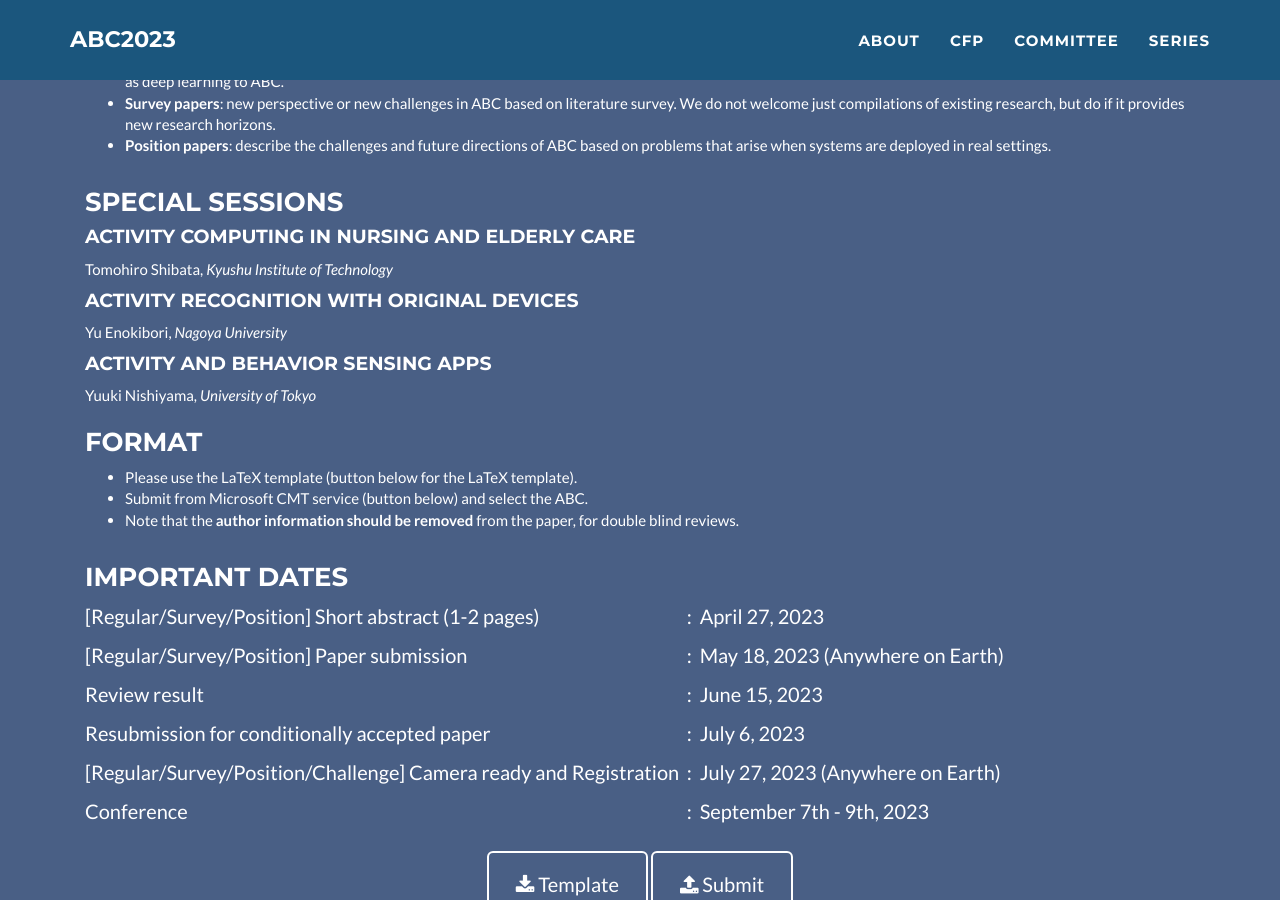
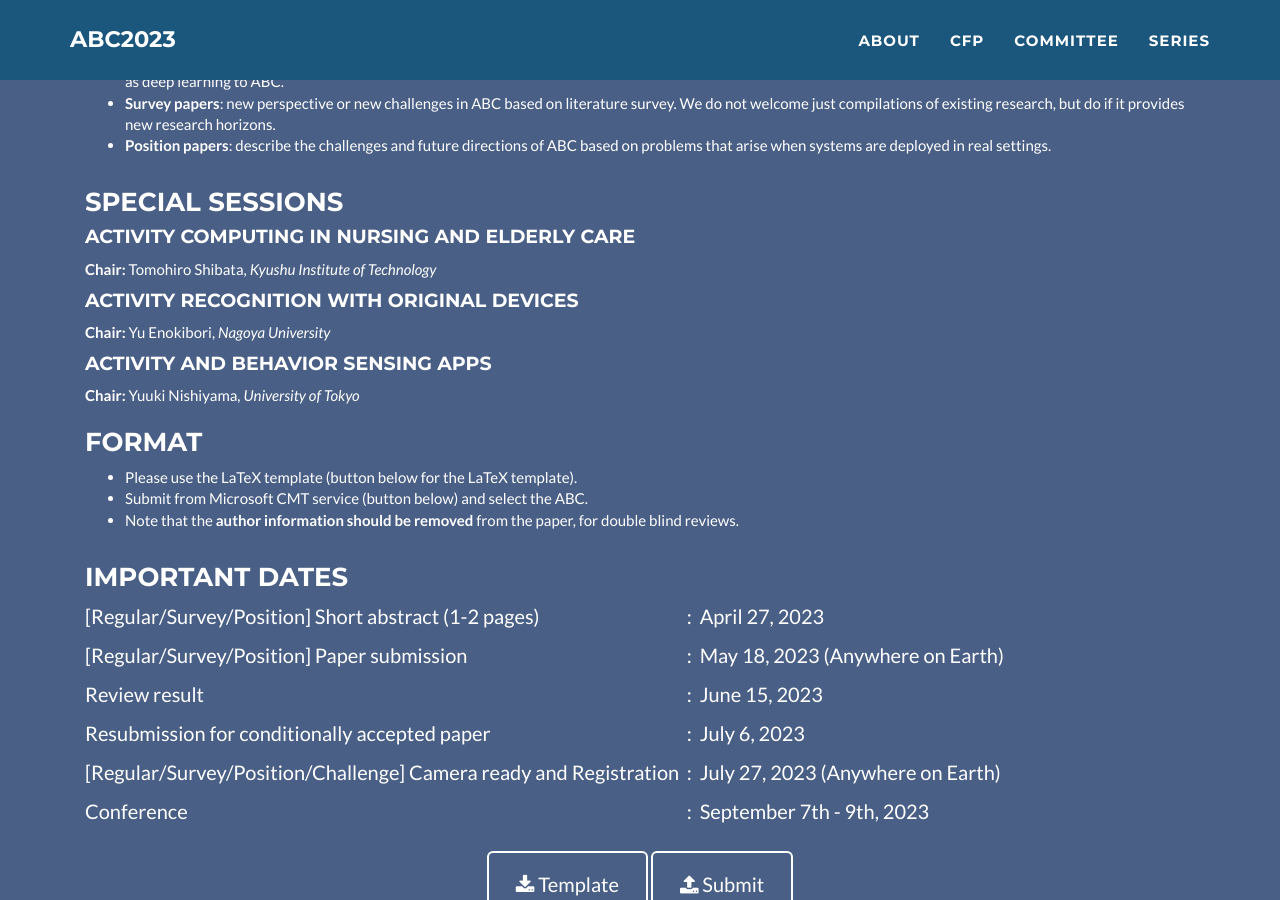
Before and after one commit to abc-research/abc-research.github.io, a Jekyll site: the page built from index.html, in a window 1280 px wide and 900 px high, scrolled down 2088 px. Built offline with Jekyll 4.4.1, drawn with Linux system fonts in a browser that asks for light colours.

Commit message:
Update cfp.html

```diff
--- a/_includes/cfp.html
+++ b/_includes/cfp.html
@@ -35,7 +35,7 @@
                   <h3>Special Sessions</h3>
                   {% for special in site.cfp.specials %}
                     <h4><b>{{special.title}}</b></h4>
-                    <span>{{ special.chair }}, <i>{{special.affiliation}}</i></span>
+                    <span><b>Chair:</b> {{ special.chair }}, <i>{{special.affiliation}}</i></span>
                   {% endfor %}
                 </div>
 
```
